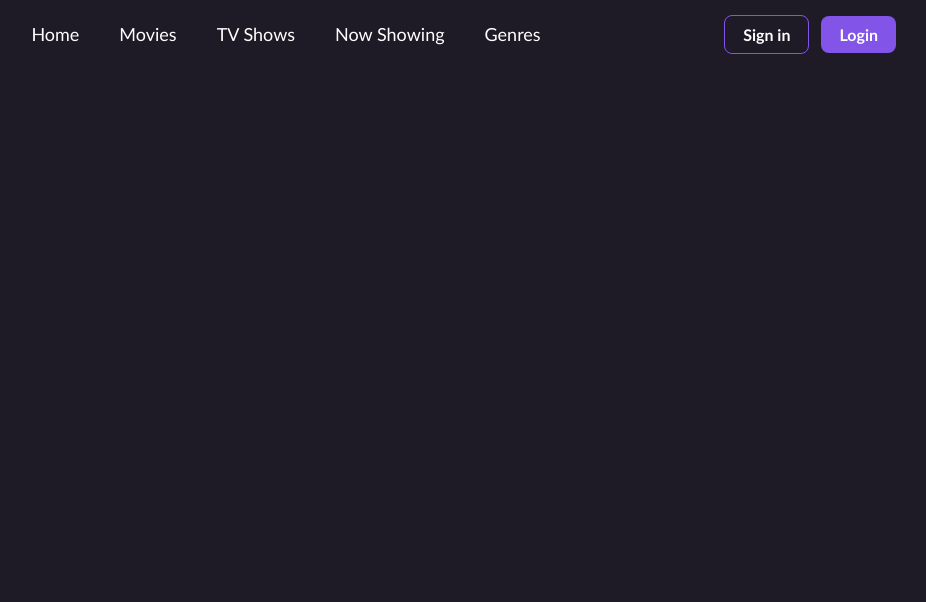
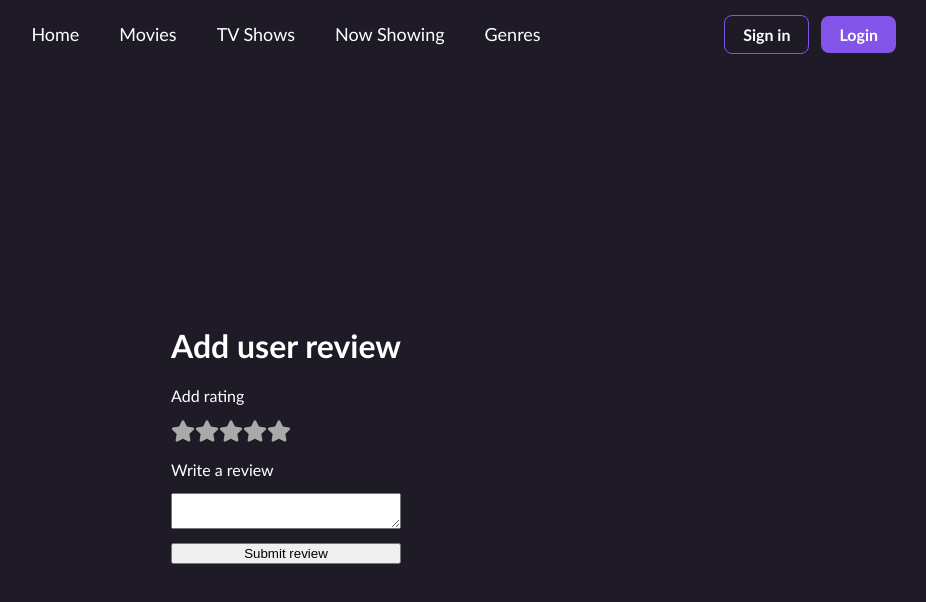
Before and after one commit to oamk-group-14/movie-web-app, a React (Vite) app: page /movies/1/review in a window 1280 px wide. Shown: the top 602 px of the page, without its empty margins (354-1280 px from the left). Built offline with nearby package versions, Linux system fonts and the light colour scheme.

Commit message:
reviews-frontend

```diff
--- a/package.json
+++ b/package.json
@@ -13,6 +13,7 @@
     "axios": "^1.12.2",
     "react": "^19.1.1",
     "react-dom": "^19.1.1",
+    "react-icons": "^5.7.0",
     "react-router-dom": "^7.18.3"
   },
   "devDependencies": {
--- a/src/App.jsx
+++ b/src/App.jsx
@@ -11,7 +11,7 @@ import NowShowing from './pages/NowShowing'
 import Account from './pages/Account'
 import Register from './pages/Register.jsx'
 import Login from './pages/Login.jsx'
-
+import SubmitReview from './pages/Review.jsx'
 
 function App() {
   return (
@@ -27,6 +27,8 @@ function App() {
         <Route path='/genres' element={<Genres />} />
         <Route path='/register' element={<Register />} />
         <Route path='/login' element={<Login />} />
+        <Route path='/movies/:movieId/review' element={<SubmitReview />} />
+
 
         {/*Pages visible to only logged in users should be wrapped like this.*/}
         <Route path='/account' element={
--- a/src/index.css
+++ b/src/index.css
@@ -408,3 +408,19 @@ body {
     width: 100%;
   }
 }
+
+/* REVIEW */
+
+.review {
+  min-height: calc(100vh - 68px);
+  display: flex;
+  justify-content: center;
+  align-items: center;
+  padding: 40px 20px;
+}
+
+.review-form {
+  display: flex;
+  flex-direction: column;
+  gap: 14px;
+}
--- a/src/pages/Movie.jsx
+++ b/src/pages/Movie.jsx
@@ -1,5 +1,5 @@
 import { useState, useEffect } from 'react';
-import { useParams } from 'react-router-dom';
+import { useParams, Link } from 'react-router-dom';
 
 function Movie() {
     // Get movie ID from the URL
@@ -68,6 +68,19 @@ function Movie() {
             <p>Genres: {movie.genres.map((genre) => genre.name).join(', ')}</p>
             <p>Runtime: {movie.runtime}</p>
             <p>Vote Average: {movie.vote_average}</p>
+
+            <Link to={`/movies/${id}/review`}>
+            <button> Add Review </button>
+            </Link>
+
+            <div>
+                <h1> Reviews</h1>
+
+                <div></div>
+
+            </div>
+
+
         </div>
     )
 }
--- a/src/pages/Movies.jsx
+++ b/src/pages/Movies.jsx
@@ -99,6 +99,7 @@ function Movies() {
 
                         <p>{movie.release_date}</p>
                         <p>{movie.vote_average}</p>
+
                     </div>
                 ))}
             </div>
--- /dev/null
+++ b/src/pages/Review.jsx
@@ -0,0 +1,93 @@
+import { useEffect, useState } from "react";
+import {FaStar} from "react-icons/fa";
+import { useNavigate } from "react-router-dom";
+import { useParams } from "react-router-dom";
+
+function SubmitReview (){
+
+    const colors = {
+    orange: "#FFBA5A",
+    grey: "#a9a9a9"
+    };
+
+    const stars = Array(5).fill(0);
+    const { movieId } = useParams();
+    const navigate = useNavigate();
+
+    const [rating, setRating] = useState(0);
+    const [review, setReview] = useState('');
+    const [hoverValue, setHoverValue] = useState(0);
+
+//Event handlers
+    //When a star is clicked it value is stored in rating
+    const handleClick = value => {
+        setRating(value)
+    };
+
+    //Tarkkailee onko hiiri tähtien päällä
+    const handleMouseOver = value => {
+        setHoverValue(value)
+    };
+
+    //nollaa tähdet jos hiiri ei ole niiden päällä
+    const handleMouseLeave = value => {
+        setHoverValue(0)
+    };
+
+
+    const handleSubmit = (e) => {
+        e.preventDefault();
+
+        //Nollaa arvot
+        setRating(0);
+        setReview('');
+
+        //Siirtyy takaisin elokuvan sivulle
+        navigate(`/movies/${movieId}`);
+}
+
+
+return (
+    <div className="review">
+        <div className="review-box">
+
+            <h1>Add user review </h1>
+
+
+            <form className="review-form" onSubmit={handleSubmit}>
+                <label htmlFor="rating"> Add rating </label>
+                <div>
+                  {stars.map((_, index) => {
+                    return (
+                    <FaStar
+                        key={index}
+                        size={24}
+                        color={(hoverValue || rating) > index ? colors.orange : colors.grey}
+                        onClick={() => handleClick(index + 1)}
+                        onMouseOver={() => handleMouseOver (index + 1)}
+                        onMouseLeave={ handleMouseLeave }
+                    />
+                    );
+                  })}
+
+                </div>
+
+                <label htmlFor="review"> Write a review</label>
+                <textarea
+                id="review"
+                value={review}
+                onChange={(e) => setReview(e.target.value)}
+                />
+
+                <button type="submit" className="review-submit-button"> Submit review </button>
+
+            </form>
+
+        </div>
+
+    </div>
+
+)
+}
+
+export default SubmitReview
```
Also changed, not shown: 1 other file (tests, documents, lock files or other folders).
